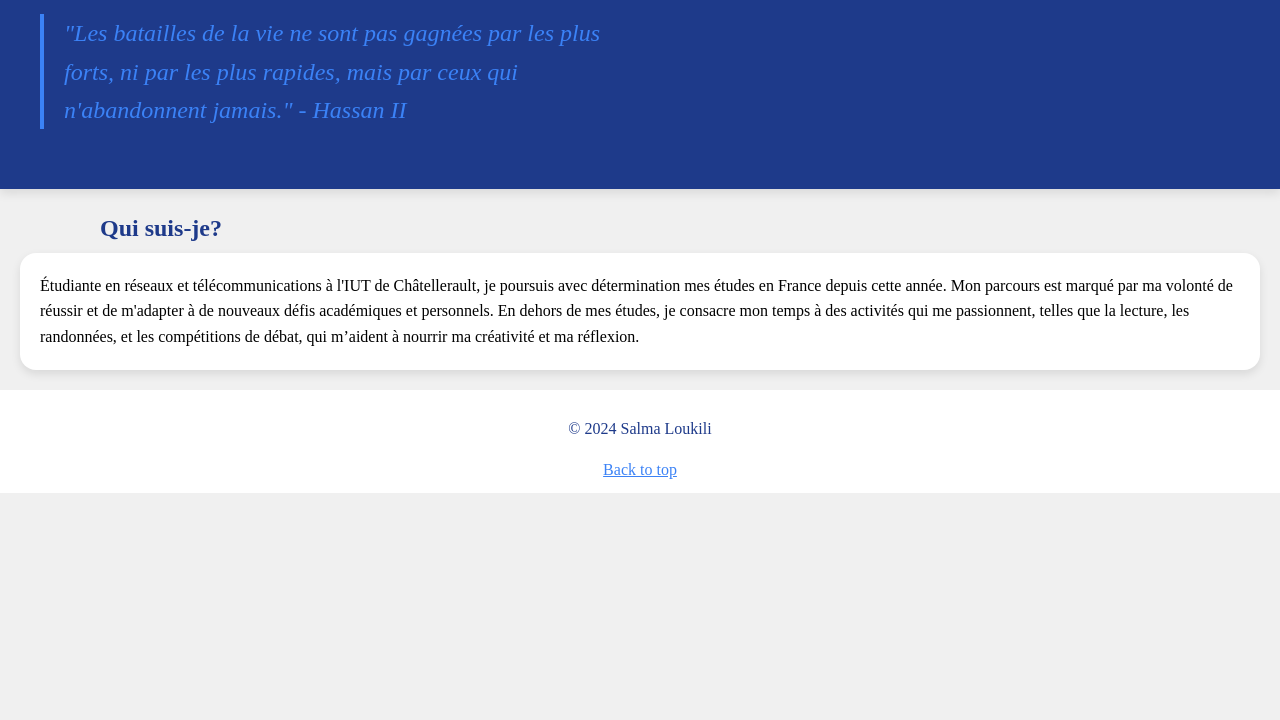
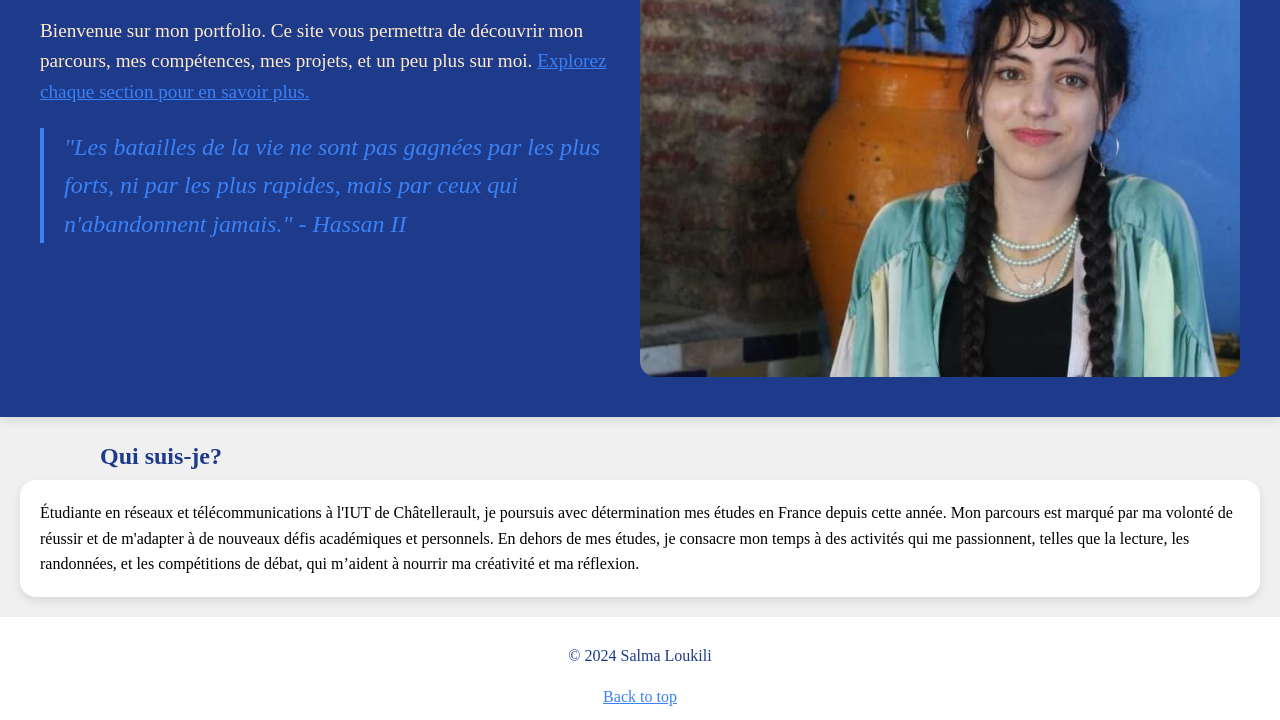
Before and after one commit to Louk-A/Portfolio, a plain HTML site: page Qui suis-je .html in a window 1280 px wide. Shown: the part 324-1044 px from the top of the page. Before the commit the page ends 817 px from the top, so only its background shows below. Drawn offline with Linux system fonts and the light colour scheme.

Commit message:
Qui suis-je .html

```diff
--- a/Qui suis-je .html
+++ b/Qui suis-je .html
@@ -29,7 +29,7 @@
           <p>Bienvenue sur mon portfolio. Ce site vous permettra de découvrir mon parcours, mes compétences, mes projets, et un peu plus sur moi. <a href="#about">Explorez chaque section pour en savoir plus.</a></p>
           <blockquote>"Les batailles de la vie ne sont pas gagnées par les plus forts, ni par les plus rapides, mais par ceux qui n'abandonnent jamais." - Hassan II</blockquote>
         </div>
-        <img src="images/Salma.jpeg" alt="Salma Loukili" class="profile-photo">
+        <img src="Salma.jpeg" alt="Salma Loukili" class="profile-photo">
       </div>
     </header>
 
```
